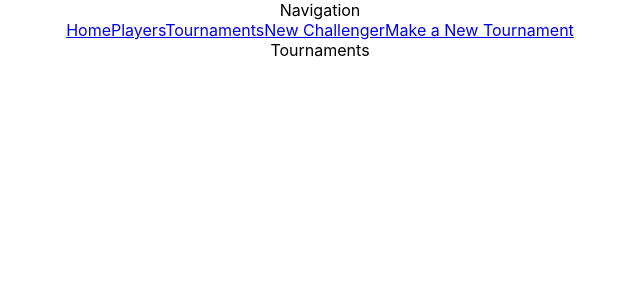
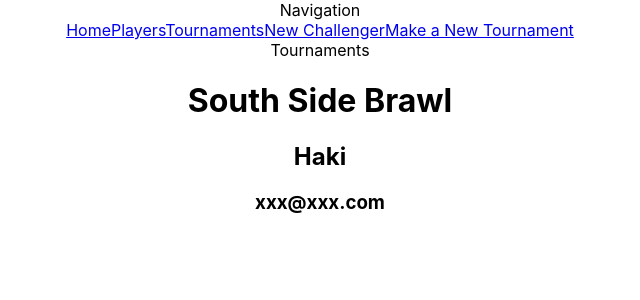
Before and after one commit to badihaki/phase-2-project, a React (Create React App) app in the folder flatiron-p2-final-app/: page /tournaments in a window 1280 px wide. Shown: the top 300 px of the page, without its empty margins (320-960 px from the left). Built offline with nearby package versions, Linux system fonts and the light colour scheme; data requests are answered from the project's data file.

Commit message:
-Tournament list component renders out a list of tourneyTicket components. -Tourney renders relevant information

```diff
--- a/flatiron-p2-final-app/src/components/PlayerList.js
+++ b/flatiron-p2-final-app/src/components/PlayerList.js
@@ -5,7 +5,7 @@ function PlayersList({ players }){
     // map through the 'players' data to create 'Challenger' conponents for each player
     const challengerCards = players.map( (player) =>{
         return (
-            <Challenger key={player.name} player={player} />
+            <Challenger key={player.id} player={player} />
         )
     })
     return(
--- a/flatiron-p2-final-app/src/components/TournamentList.js
+++ b/flatiron-p2-final-app/src/components/TournamentList.js
@@ -1,9 +1,14 @@
 import React from "react";
+import TourneyTicket from "./TourneyTicket";
 
-function TourneyList(){
+function TourneyList( { tournaments } ){
+    const tourneyTickets = tournaments.map( (tourney) =>{
+        return <TourneyTicket key={tourney.id} tournament={tourney} />
+    })
     return(
         <div>
             Tournaments
+            {tourneyTickets}
         </div>
     )
 }
--- a/flatiron-p2-final-app/src/components/TourneyTicket.js
+++ b/flatiron-p2-final-app/src/components/TourneyTicket.js
@@ -0,0 +1,14 @@
+import React from "react";
+
+function TourneyTicket({ tournament }){
+    return (
+        <div>
+            <h1>{tournament.name}</h1>
+            <h2>{tournament.organizer}</h2>
+            <h3>{tournament.email}</h3>
+            {/*<h3>{tournament.date.toDateString()}</h3>*/}
+        </div>
+    )
+}
+
+export default TourneyTicket;
```
